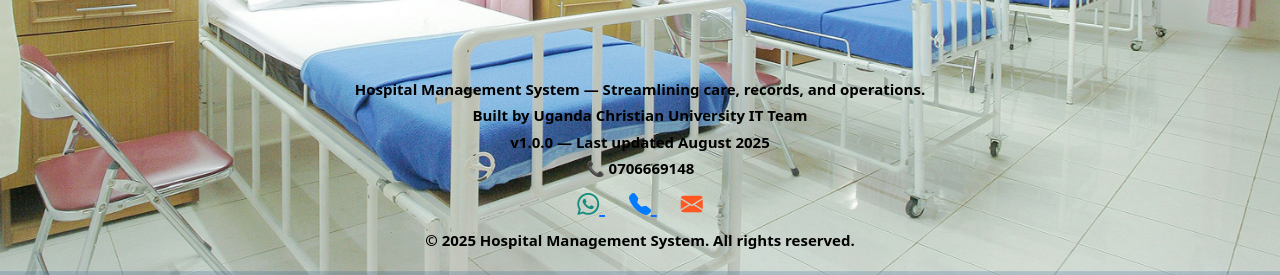
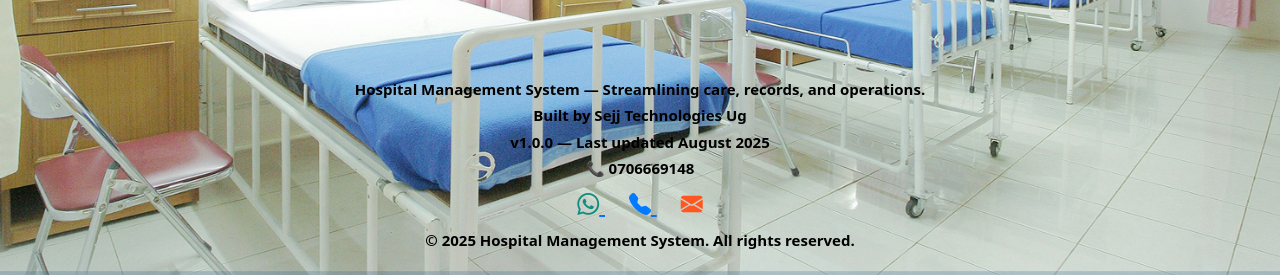
Before and after one commit to sejjtechnologies/hospital_mgmt_core, a Flask app: page / in a window 1280 px wide. Shown: the part 594-869 px from the top of the page. Run offline with Flask 3, Linux system fonts and the light colour scheme.

Commit message:
Footer update: changed email to sejj78w@gmail.com and updated attribution to Sejj Technologies Ug

```diff
--- a/templates/landing_page.html
+++ b/templates/landing_page.html
@@ -118,7 +118,7 @@
   <!-- Footer Overlay -->
   <div class="footer-overlay">
     <p>Hospital Management System — Streamlining care, records, and operations.</p>
-    <p>Built by Uganda Christian University IT Team</p>
+    <p>Built by Sejj Technologies Ug</p>
     <p>v1.0.0 — Last updated August 2025</p>
     <p>📞 0706669148</p>
     <div class="contact-icons mt-2">
@@ -128,7 +128,7 @@
       <a href="tel:+256700000000" title="Call Us">
         <i class="bi bi-telephone-fill"></i>
       </a>
-      <a href="mailto:support@hospital-system.ucu.ac.ug" title="Email">
+      <a href="mailto:sejj78w@gmail.com" title="Email">
         <i class="bi bi-envelope-fill"></i>
       </a>
     </div>
```
